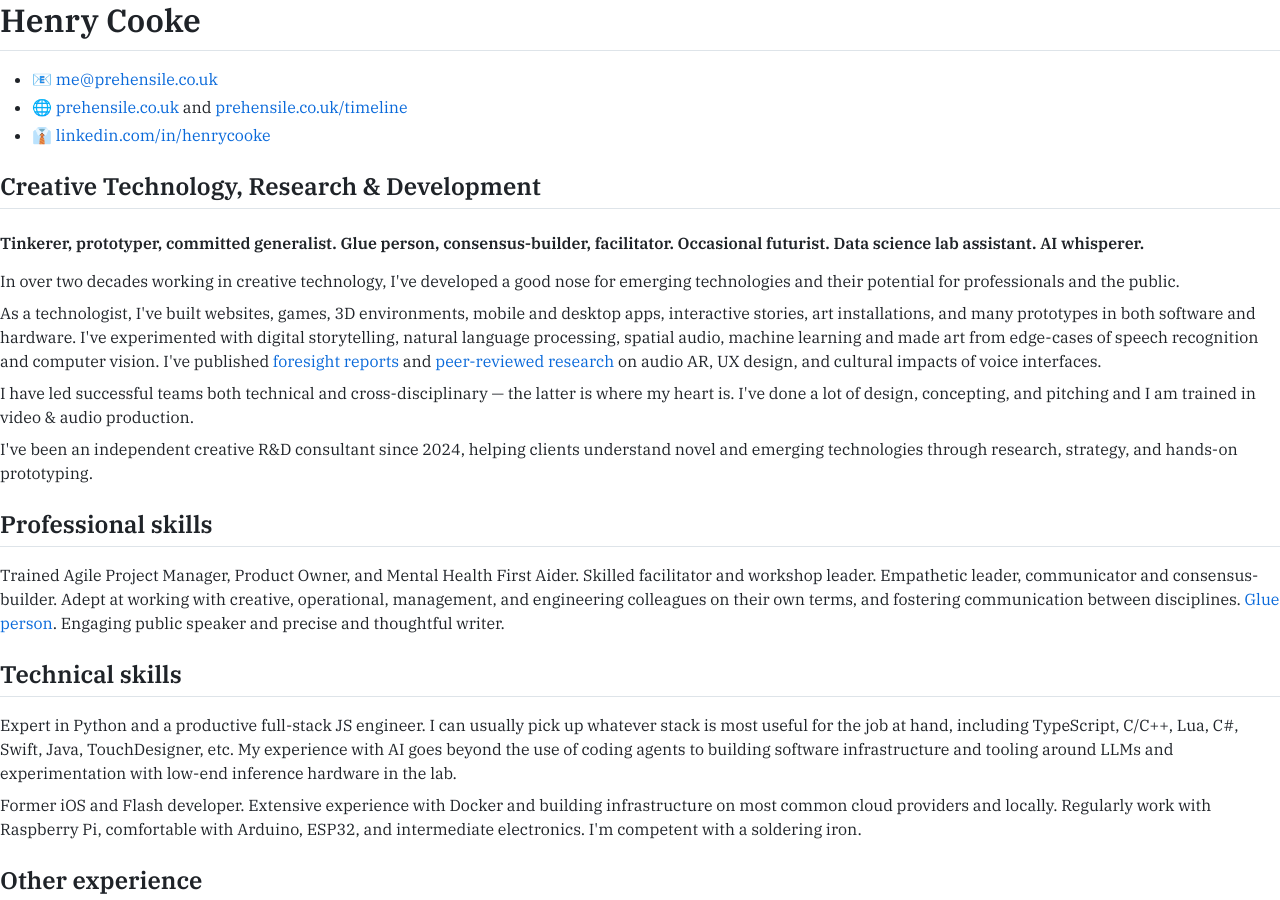
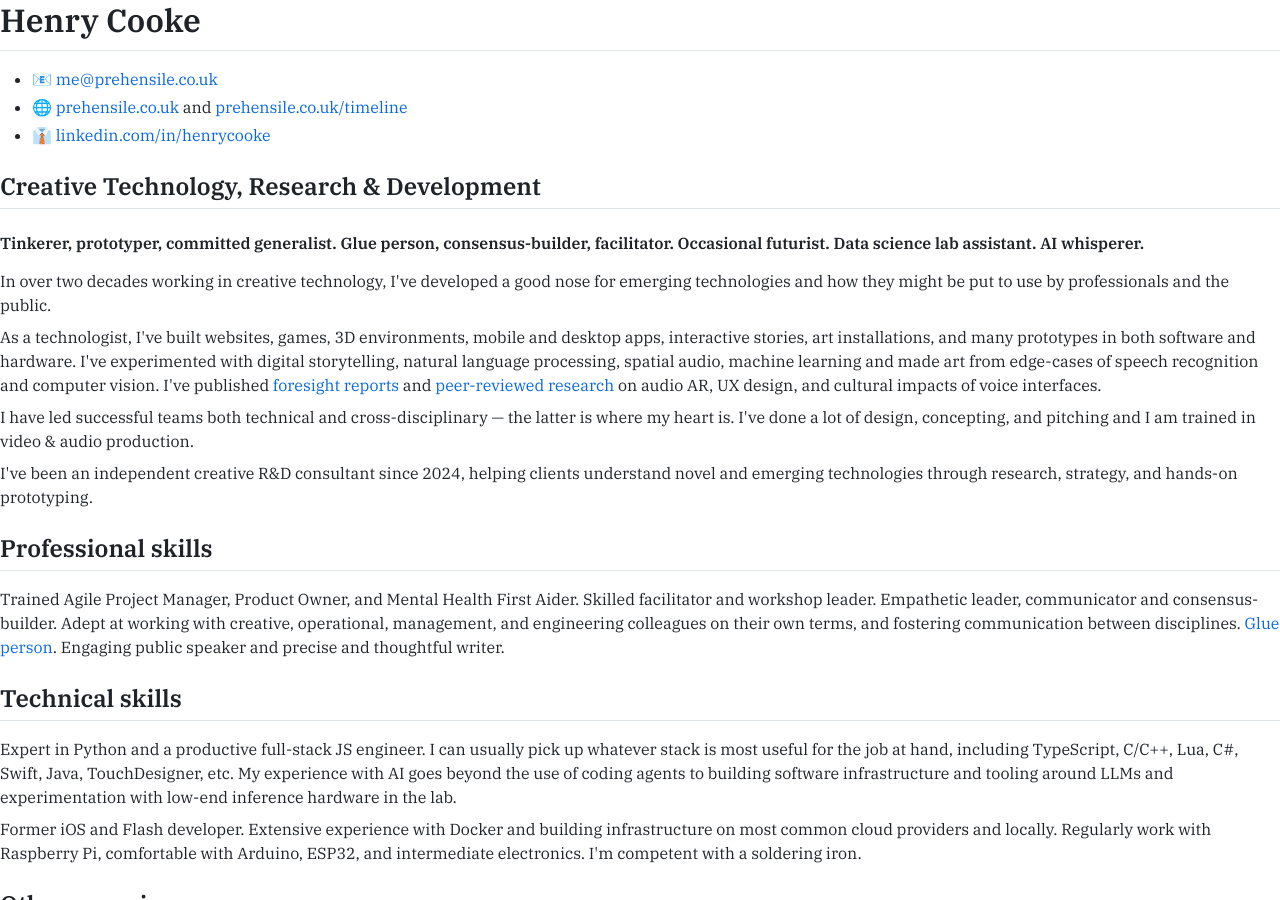
Before and after one commit to prehensile/prehensile.github.io, a Jekyll site: the page cv/cv.html, which Jekyll copies as it is, in a window 1280 px wide and 900 px high. Built offline with Jekyll 4.4.1, drawn with Linux system fonts in a browser that asks for light colours.

Commit message:
github actions generated PDF and HTML on 2026-09-22T10:07:40

```diff
--- a/cv/cv.html
+++ b/cv/cv.html
@@ -1509,7 +1509,7 @@ hr {
 </ul>
 <h2 id="creative-technology-research--development">Creative Technology, Research &amp; Development</h2>
 <h4 id="tinkerer-prototyper-committed-generalist-glue-person-consensus-builder-facilitator-occasional-futurist-data-science-lab-assistant-ai-whisperer">Tinkerer, prototyper, committed generalist. Glue person, consensus-builder, facilitator. Occasional futurist. Data science lab assistant. AI whisperer.</h4>
-<p>In over two decades working in creative technology, I've developed a good nose for emerging technologies and their potential for professionals and the public.</p>
+<p>In over two decades working in creative technology, I've developed a good nose for emerging technologies and how they might be put to use by professionals and the public.</p>
 <p>As a technologist, I've built websites, games, 3D environments, mobile and desktop apps, interactive stories, art installations, and many prototypes in both software and hardware. I've experimented with digital storytelling, natural language processing, spatial audio, machine learning and made art from edge-cases of speech recognition and computer vision. I've published <a href="https://www.bbc.co.uk/rd/articles/2025-06-social-media-change-issues-problems-report">foresight reports</a> and <a href="https://www.semanticscholar.org/author/Henry-Cooke/46422799">peer-reviewed research</a> on audio AR, UX design, and cultural impacts of voice interfaces.</p>
 <p>I have led successful teams both technical and cross-disciplinary — the latter is where my heart is. I've done a lot of design, concepting, and pitching and I am trained in video &amp; audio production.</p>
 <p>I've been an independent creative R&amp;D consultant since 2024, helping clients understand novel and emerging technologies through research, strategy, and hands-on prototyping.</p>
```
Also changed, not shown: 1 other file.
